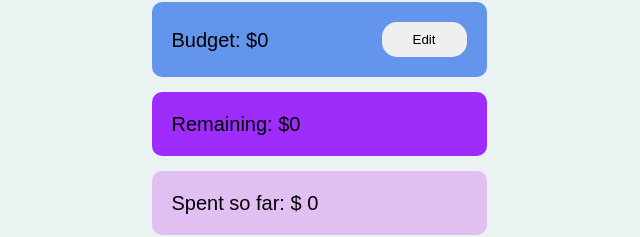
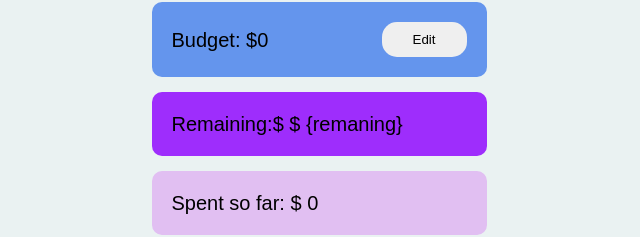
Before and after one commit to Tuljam/react-budget-app, a React (Create React App) app: page / in a window 1280 px wide. Shown: the part 113-350 px from the top of the page, without its empty margins (321-961 px from the left). Built offline with nearby package versions, Linux system fonts and the light colour scheme.

Commit message:
fix(proj_4)correct solution for remainingCard

```diff
--- a/src/components/Budget/styles.ts
+++ b/src/components/Budget/styles.ts
@@ -5,7 +5,6 @@ export const BudgetStyled = styled.div`
   flex-direction: column;
   align-items: center;
   gap: 15px;
-
   width: 100%;
 `;
 
--- a/src/components/ExpenseListItem/ExpenseListItem.tsx
+++ b/src/components/ExpenseListItem/ExpenseListItem.tsx
@@ -7,6 +7,7 @@ import {
   ExpensesDeleteButtonStyled,
   TextStyled,
 } from "./styles";
+import { ReactComponent as DeleteButton } from "../../assets/icon/x.svg";
 
 interface IProps {
   name: string;
@@ -33,7 +34,8 @@ export const ExpensesListItem = ({ name, price, id }: IProps) => {
         {price}
       </BadgeStyled>
       <ExpensesDeleteButtonStyled onClick={handleDeleteButton}>
-        X
+        {" "}
+        <DeleteButton />
       </ExpensesDeleteButtonStyled>
     </ExpenseListItemStyled>
   );
--- a/src/components/ExpenseListItem/styles.ts
+++ b/src/components/ExpenseListItem/styles.ts
@@ -14,19 +14,21 @@ export const ExpenseListItemStyled = styled.li`
 `;
 export const BadgeStyled = styled.span`
   justify-self: center;
-  background-color: blue;
+  background-color: #23c9ff;
   border-radius: 10px;
   padding: 3px 10px;
   font-size: 12px;
   color: #fff;
 `;
 
-export const ExpensesDeleteButtonStyled = styled.button`
+export const ExpensesDeleteButtonStyled = styled.span`
   justify-self: center;
-  width: 15px;
-  margin-left: 5px;
+  display: block;
+  width: 10px;
+  height: 10px;
+  margin-left: 15px;
   font-size: 12px;
-  color: red;
+
   cursor: pointer;
 `;
 
--- a/src/components/RemainingCard/RemainingCard.tsx
+++ b/src/components/RemainingCard/RemainingCard.tsx
@@ -1,22 +1,45 @@
 import { useBudgetContext } from "../../context/BudgetContext/BudgetContext";
 import { useCurrencyContext } from "../../context/CurrencyContext/CurrencyContext";
-import { RemainingCardStyled } from "./styles";
+import { useExpensesContext } from "../../context/ExpenseListContext/ExpenseListContext";
+import { RemainingCardStyled, SubTitle } from "./styles";
 
 export const RemainingCard = () => {
   const { currentCurrency } = useCurrencyContext();
-  const { remaining } = useBudgetContext();
-  if (remaining < 0) {
-    return (
-      <RemainingCardStyled danger>
-        Overspending by {currentCurrency.value}
-        {Math.abs(remaining)}
-      </RemainingCardStyled>
-    );
-  }
+  const { budget } = useBudgetContext();
+  const { expenses } = useExpensesContext();
+
+  const remaning =
+    budget - expenses.reduce((total, { price }) => total + price, 0);
+
+  const isOverspending = remaning < 0;
+
   return (
-    <RemainingCardStyled>
-      Remaining: {currentCurrency.value}
-      {remaining}{" "}
+    <RemainingCardStyled $isOverBudget={isOverspending}>
+      <SubTitle $isOverBudget={isOverspending}>
+        {isOverspending
+          ? `Overspending by ${currentCurrency.value} ${Math.abs(remaning)}`
+          : `Remaining:${currentCurrency.value} $
+        {remaning}`}
+      </SubTitle>
     </RemainingCardStyled>
   );
 };
+
+// export const RemainingCard = () => {
+//   const { currentCurrency } = useCurrencyContext();
+//   const { remaining } = useBudgetContext();
+//   if (remaining < 0) {
+//     return (
+//       <RemainingCardStyled danger>
+//         Overspending by {currentCurrency.value}
+//         {Math.abs(remaining)}
+//       </RemainingCardStyled>
+//     );
+//   }
+//   return (
+//     <RemainingCardStyled>
+//       Remaining: {currentCurrency.value}
+//       {remaining}{" "}
+//     </RemainingCardStyled>
+//   );
+// };
--- a/src/components/RemainingCard/styles.ts
+++ b/src/components/RemainingCard/styles.ts
@@ -1,9 +1,9 @@
 import styled from "styled-components";
 
-interface IProps {
-  danger?: boolean;
+export interface IStyles {
+  $isOverBudget: boolean;
 }
-export const RemainingCardStyled = styled.div`
+export const RemainingCardStyled = styled.div<IStyles>`
   display: flex;
   justify-content: space-between;
   align-items: center;
@@ -12,13 +12,25 @@ export const RemainingCardStyled = styled.div`
   width: 335px;
   padding: 20px;
 
-  font-weight: 500;
+  background-color: ${({ $isOverBudget }) =>
+    $isOverBudget ? "#FF0E27" : "#9E2DFC"};
+  border: none;
+  border-radius: 10px;
+  /* стиль для const Title */
+  font-weight: ${({ $isOverBudget }) => ($isOverBudget ? "700" : "500")};
   font-size: 20px;
   line-height: 24px;
+  color: ${({ $isOverBudget }) => ($isOverBudget ? "#fff" : "000")};
+`;
 
-  background-color: ${(props: IProps) =>
-    props.danger ? "#FF0E27" : "#9E2DFC"};
-  color: ${(props: IProps) => (props.danger ? "#FFF" : "black")};
-  border: none;
-  border-radius: 10px;
+//  ${(props: IProps) => (props.danger ? "#FF0E27" : "#9E2DFC")};
+//  color: ${(props: IProps) => (props.danger ? "#FFF" : "black")};
+//  border: none;
+//  border-radius: 10px;
+
+export const SubTitle = styled.p<IStyles>`
+  font-weight: ${({ $isOverBudget }) => ($isOverBudget ? "700" : "500")};
+  font-size: 20px;
+  line-height: 24px;
+  color: ${({ $isOverBudget }) => ($isOverBudget ? "#fff" : "000")};
 `;
```
